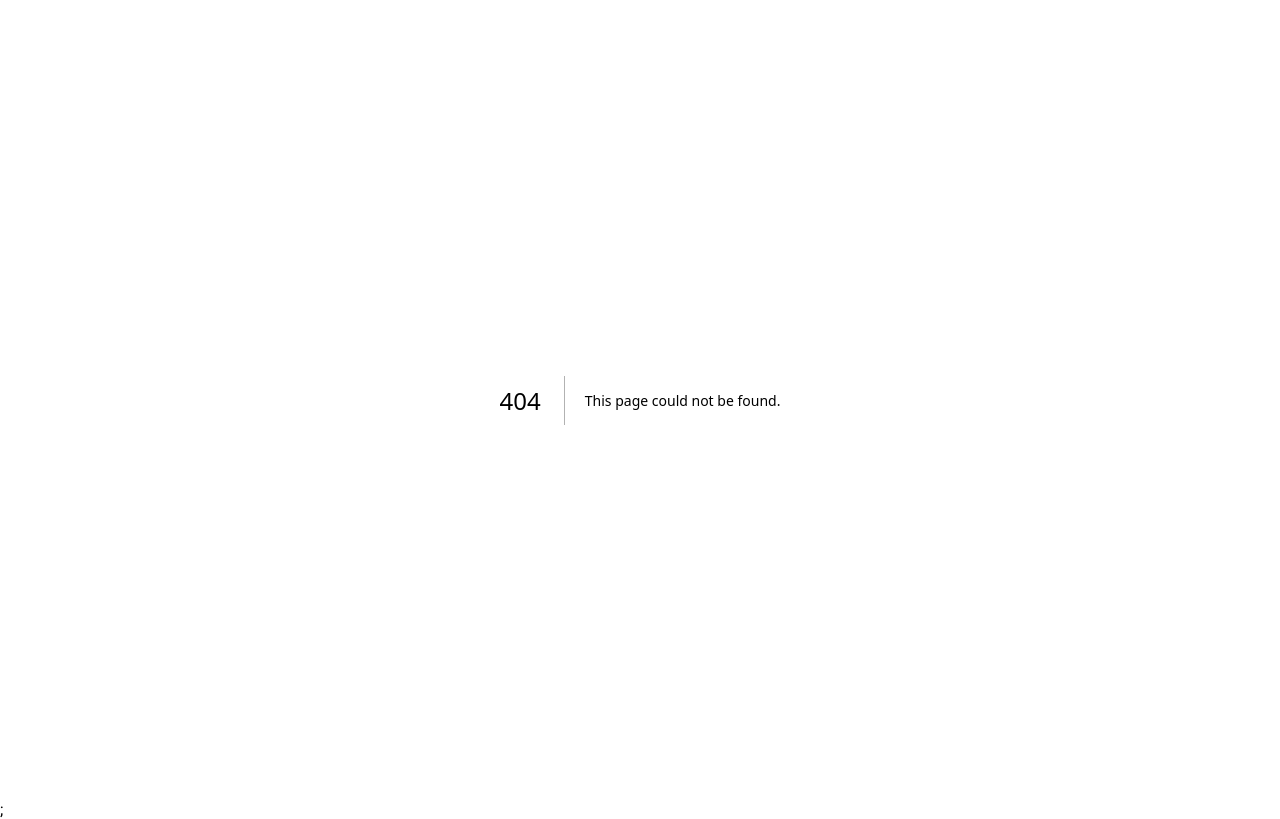
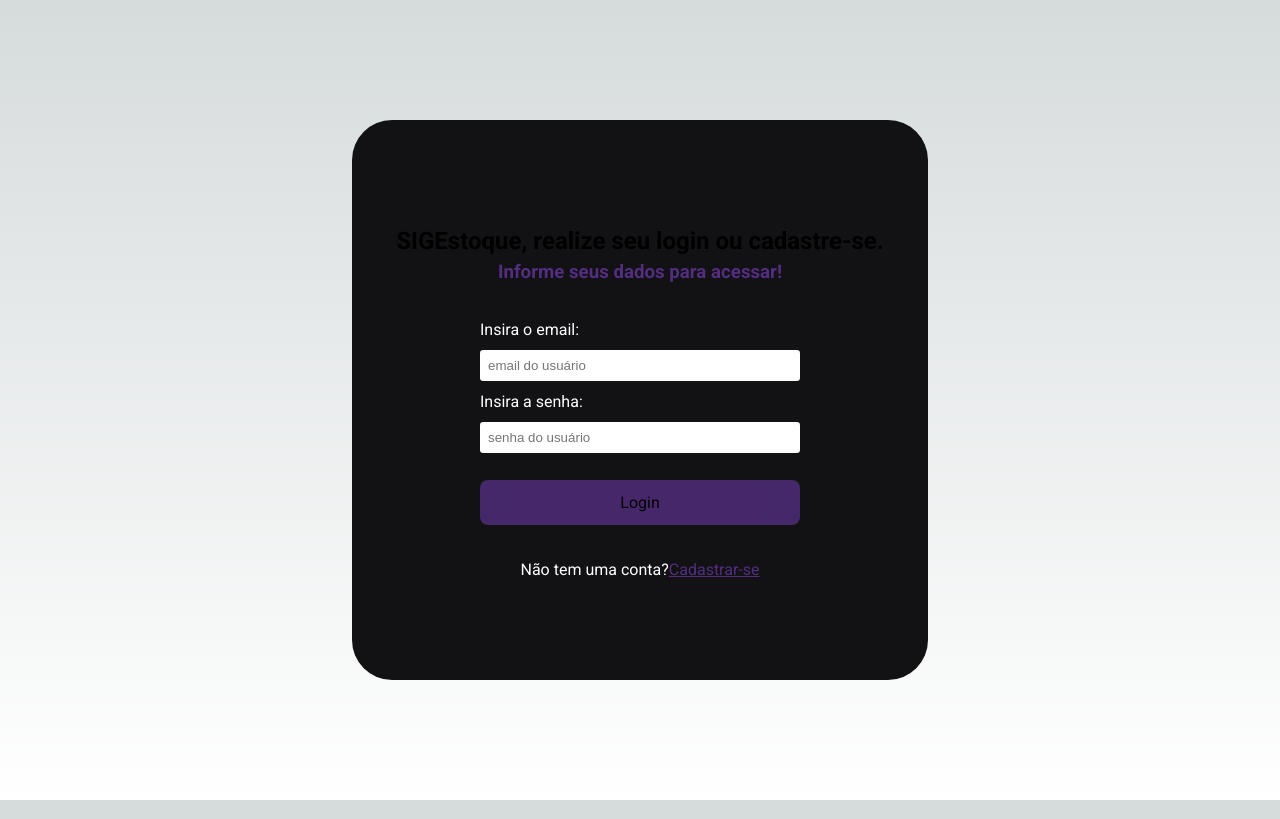
Before and after one commit to leonardobezrr/sig-estoque-front-end, a Next.js app: page /components/login in a window 1280 px wide. Before the commit this address had no page. Built offline with nearby package versions, Linux system fonts and the light colour scheme.

Commit message:
feat: Starting login screen (#8) cd '/home/breno/Documentos/sig-estoque-front-end'

```diff
--- a/package.json
+++ b/package.json
@@ -13,6 +13,7 @@
     "react": "^18",
     "react-dom": "^18",
     "react-icons": "^5.0.1",
+    "react-router-dom": "^6.23.1",
     "styled-components": "^6.1.8"
   },
   "devDependencies": {
--- /dev/null
+++ b/src/pages/components/login/index.tsx
@@ -0,0 +1,35 @@
+import { DefaultButton } from "@/styles/pages/home";
+import { Container, Heading, Header, Form, StyledInput, Text, Overlay, Title, LinkA } from "@/styles/pages/login";
+
+export default function Login() {
+  return (
+    <Container>
+      <Heading>
+        SIGEstoque, realize seu login ou cadastre-se.
+      </Heading>
+
+      <Header>
+        Informe seus dados para acessar!
+      </Header>
+
+      <Form>
+        <label>
+          <Title>
+            Insira o email:
+          </Title>
+          <StyledInput type="text" placeholder="email do usuário"/>
+          <Title>
+            Insira a senha:
+          </Title>
+          <StyledInput type="password" placeholder="senha do usuário" />
+        </label>
+          <DefaultButton>Login</DefaultButton>
+          <Text>
+            Não tem uma conta?
+            <LinkA>Cadastrar-se</LinkA>
+          </Text>
+      </Form>
+      <Overlay />
+    </Container>
+  )
+}
--- a/styles/pages/home.ts
+++ b/styles/pages/home.ts
@@ -39,15 +39,16 @@ export const Preview = styled.div`
     }
 `;
 
-export const StartNowButton = styled.button`
+export const DefaultButton = styled.button`
     all: unset;
     display: flex;
-    margin-top: 1em;
+    margin-top: 0.3rem;
+    margin-bottom: 0.3rem;
     align-items: center;
     justify-content: center;
     gap: 12px;
     cursor: pointer;
-    border-radius: 4px;
+    border-radius: 8px;
     padding: 0.8em;
     font-weight: 100;
     font-size: 16px;
--- /dev/null
+++ b/styles/pages/login.ts
@@ -0,0 +1,62 @@
+import { styled } from 'styled-components';
+
+export const Container = styled.div`
+    display: flex;
+    align-items: center;
+    justify-content: center;
+    flex-direction: column;
+    height: 100vh;
+`
+export const Overlay = styled.div`
+    position: absolute;
+    width: 45%;
+    height: 70%;
+    background-color: red;
+    z-index: -1;
+    border-radius: 2.5rem;
+    background-color: #121214;
+`
+export const Heading = styled.h2`
+    font-size: 1.5rem;
+    line-height: 160%;
+`
+
+export const Header = styled.h3`
+    color: #522d80;
+`
+export const Title = styled.p`
+    margin-top: 0.3rem;
+    margin-bottom: 0.3rem;
+    color: #fff;
+`
+
+export const Text = styled.p`
+    margin-top: 1rem;
+    line-height: 100%;
+    display: flex;
+    justify-content: center;
+    color: white;
+`
+
+export const LinkA = styled.a`
+    color: #522d80;
+    cursor: pointer;
+    text-decoration: underline;
+`
+
+export const Form = styled.div`
+  margin-top: 2rem;
+  display: flex;
+  flex-direction: column;
+  gap: 1rem;
+`
+
+export const StyledInput = styled.input`
+    margin-top: 0.4rem;
+    margin-bottom: 0.4rem;
+    width: 20rem;
+    padding: 0.5rem;
+    border: none;
+    border-radius: 0.2rem;
+    outline: none;
+`
```
Also changed, not shown: src/pages/_app.tsx (+3 -4 lines), src/pages/index.tsx (+5 -4 lines), 1 other file (tests, documents, lock files or other folders).
